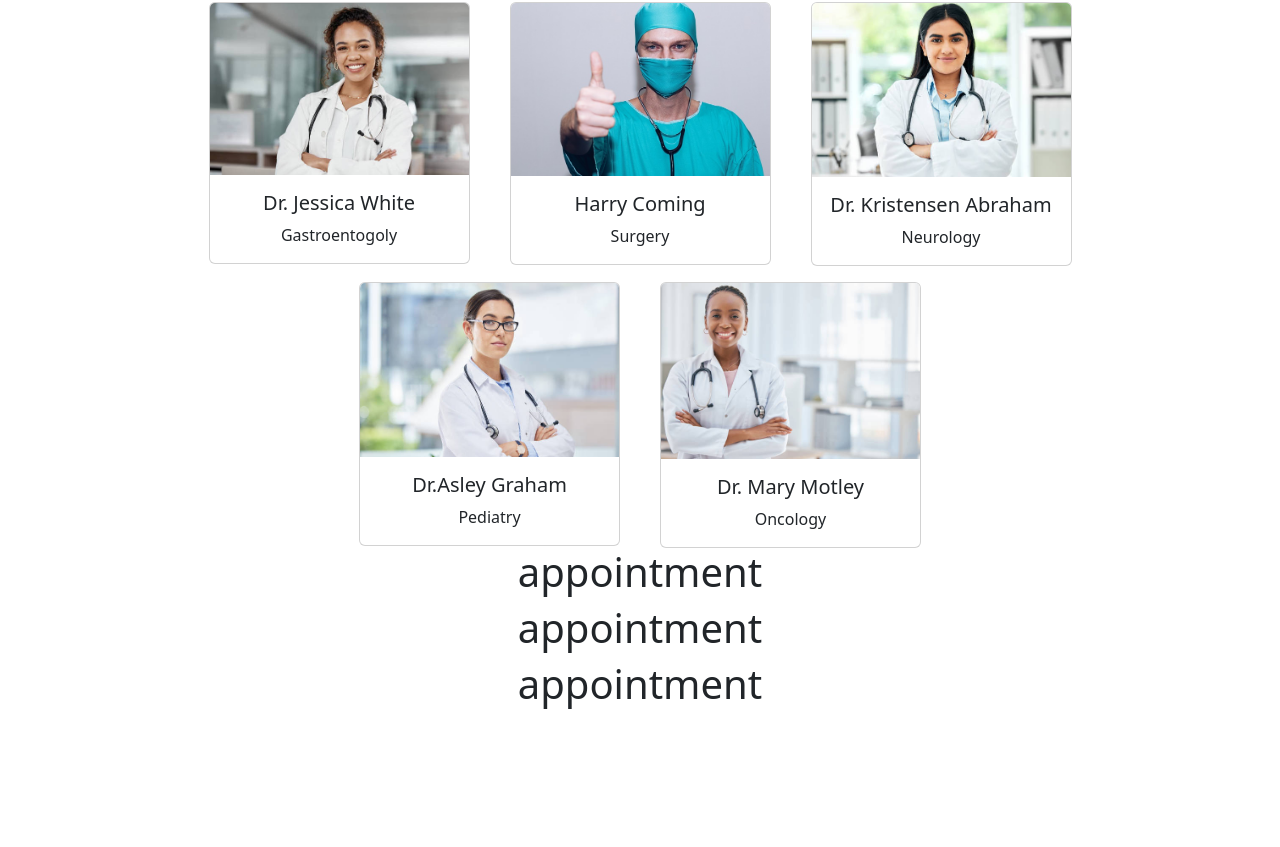
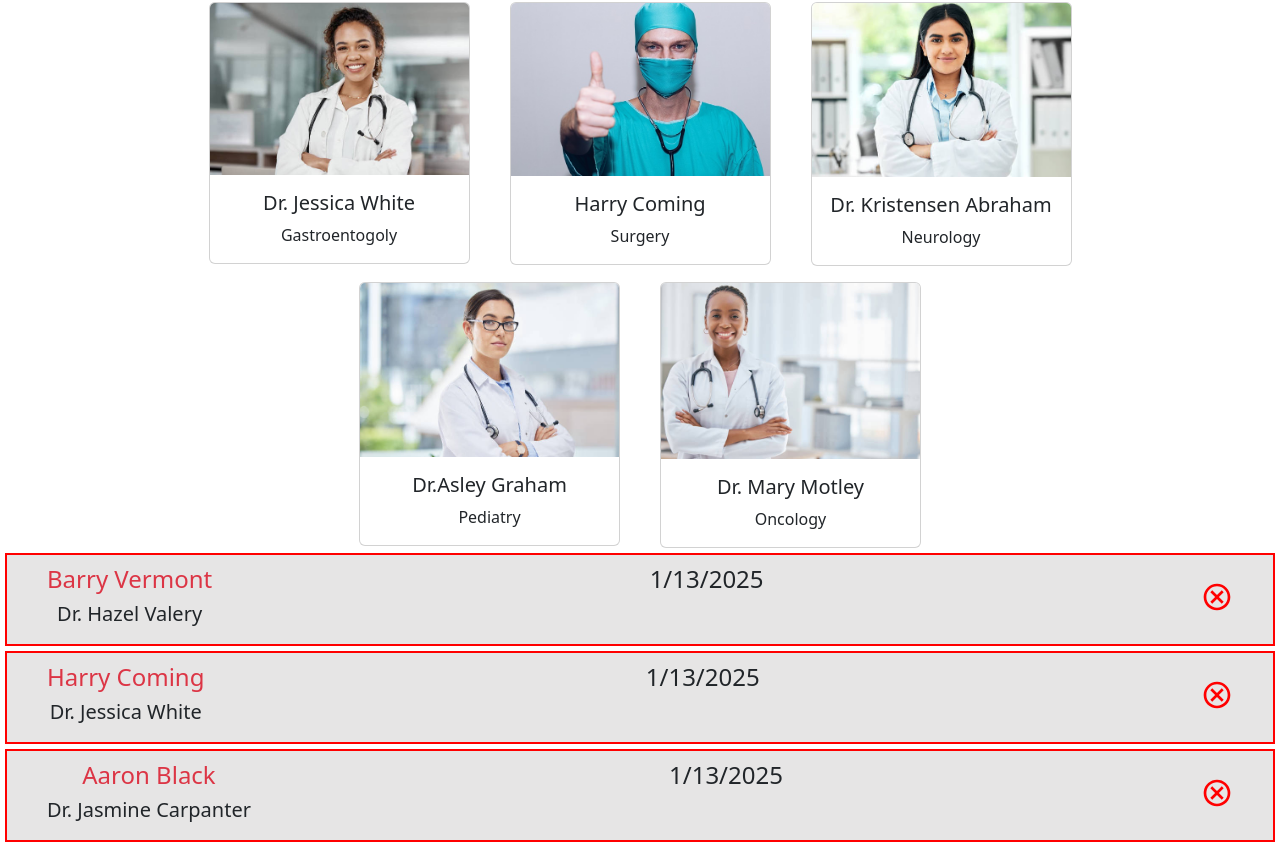
Before and after one commit to recep-demir/clinic-appointment-page, a React (Create React App) app: page / in a window 1280 px wide. Shown: the part 481-1328 px from the top of the page. Before the commit the page ends 1197 px from the top, so only its background shows below. Built offline with nearby package versions, Linux system fonts and the light colour scheme.

Commit message:
create patient area and css files

```diff
--- a/package.json
+++ b/package.json
@@ -10,6 +10,7 @@
     "react": "^19.0.0",
     "react-dom": "^19.0.0",
     "react-icon": "^1.0.0",
+    "react-icons": "^5.4.0",
     "react-scripts": "5.0.1",
     "web-vitals": "^2.1.0"
   },
--- /dev/null
+++ b/src/CSS/AppointmentList.css
@@ -0,0 +1,16 @@
+.patientlist{
+    border: 2px red solid;
+    display: flex;
+    justify-content: space-between;
+    background-color: rgb(230, 229, 229);
+    margin: 5px;
+    padding: 10px 40px;
+    cursor: pointer;
+
+
+}
+
+.icon-red{
+    color: red;
+  font-size: 2rem;
+}
--- a/src/components/AppointmentList.jsx
+++ b/src/components/AppointmentList.jsx
@@ -1,16 +1,37 @@
 import React from 'react'
+import "../CSS/AppointmentList.css"
+import { MdOutlineCancel } from "react-icons/md";
+
+
+
 
 const AppointmentList = ({appointment}) => {
-  return (
-    <div>
-        {appointment.map((item)=>(
-            <h1>appointment</h1>
-        ))
+    return (
+        <div >
+          {appointment && appointment.length > 0 ? (
+            appointment.map((item) => (
+              <div className='patientlist' key={item.id}>
+                <div>
+                <h4 className='text-danger'>{item.patient}</h4>
+                <h5>{item.doctor}</h5>
+                </div>
+                <div>
+                <h4>{new Date(item.day).toLocaleDateString()}</h4>
 
-        }
+                </div>
+                <div className='mt-3'>
+                <MdOutlineCancel className='icon-red' />
+                </div>
 
+
+
+              </div>
+            ))
+          ) : (
+            <p>No appointments available</p>
+          )}
         </div>
-  )
+      );
 }
 
 export default AppointmentList
```
Also changed, not shown: 1 other file (tests, documents, lock files or other folders).
